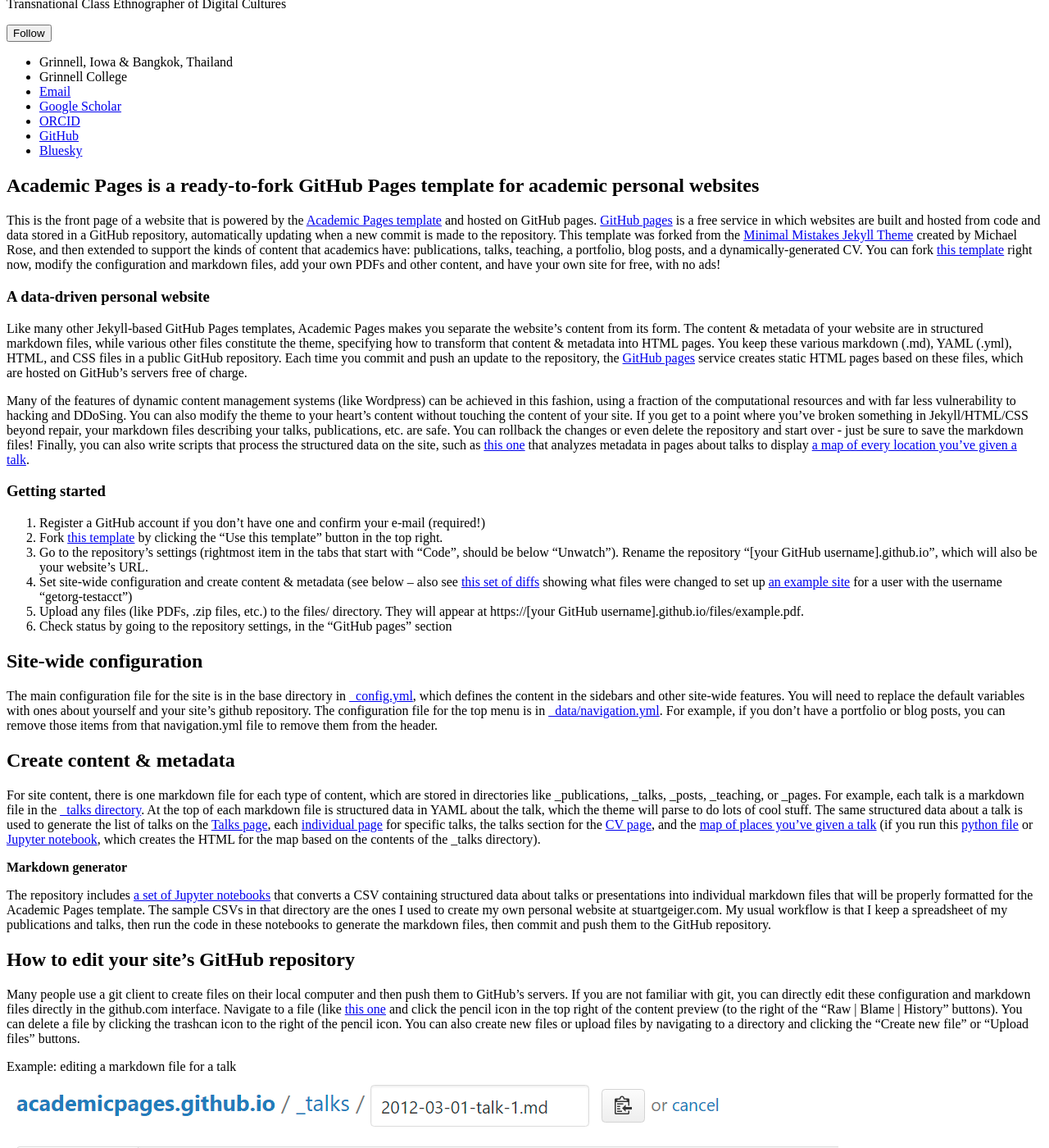
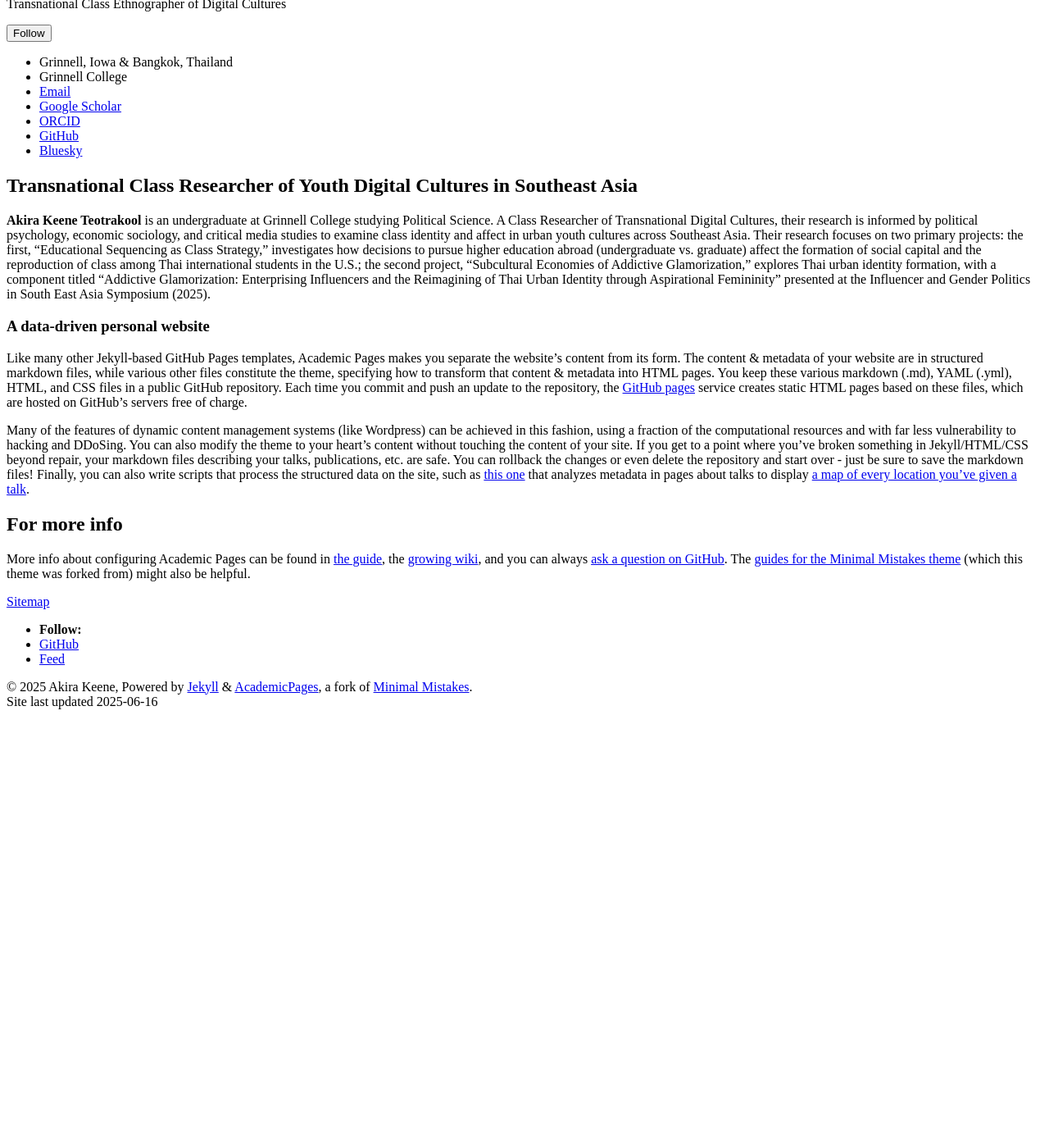
Before and after one commit to akirakeene/testportfolio, a Jekyll site: the page built from _pages/about.md, in a window 1280 px wide and 1400 px high, scrolled down 531 px. Shown: the whole window at 82% size. Built offline with Jekyll 4.4.1, drawn with Linux system fonts in a browser that asks for light colours; a script bundle is joined from its source files by our own code; library files that are not in the unit come from our copies; after the commit the page ends 1536 px from its top, so only the background shows below that.

Commit message:
Update about.md

```diff
--- a/_pages/about.md
+++ b/_pages/about.md
@@ -1,13 +1,12 @@
 ---
 permalink: /
-title: "Academic Pages is a ready-to-fork GitHub Pages template for academic personal websites"
+title: "Transnational Class Researcher of Youth Digital Cultures in Southeast Asia"
 author_profile: true
-redirect_from:
+redirect_from: https://akirakeene.github.io/testportfolio/
   - /about/
   - /about.html
 ---
-
-This is the front page of a website that is powered by the [Academic Pages template](https://github.com/academicpages/academicpages.github.io) and hosted on GitHub pages. [GitHub pages](https://pages.github.com) is a free service in which websites are built and hosted from code and data stored in a GitHub repository, automatically updating when a new commit is made to the repository. This template was forked from the [Minimal Mistakes Jekyll Theme](https://mmistakes.github.io/minimal-mistakes/) created by Michael Rose, and then extended to support the kinds of content that academics have: publications, talks, teaching, a portfolio, blog posts, and a dynamically-generated CV. You can fork [this template](https://github.com/academicpages/academicpages.github.io) right now, modify the configuration and markdown files, add your own PDFs and other content, and have your own site for free, with no ads!
+**Akira Keene Teotrakool** is an undergraduate at Grinnell College studying Political Science. A Class Researcher of Transnational Digital Cultures, their research is informed by political psychology, economic sociology, and critical media studies to examine class identity and affect in urban youth cultures across Southeast Asia. Their research focuses on two primary projects: the first, "Educational Sequencing as Class Strategy," investigates how decisions to pursue higher education abroad (undergraduate vs. graduate) affect the formation of social capital and the reproduction of class among Thai international students in the U.S.; the second project, "Subcultural Economies of Addictive Glamorization," explores Thai urban identity formation, with a component titled "Addictive Glamorization: Enterprising Influencers and the Reimagining of Thai Urban Identity through Aspirational Femininity" presented at the Influencer and Gender Politics in South East Asia Symposium (2025).
 
 A data-driven personal website
 ======
@@ -15,34 +14,6 @@ Like many other Jekyll-based GitHub Pages templates, Academic Pages makes you se
 
 Many of the features of dynamic content management systems (like Wordpress) can be achieved in this fashion, using a fraction of the computational resources and with far less vulnerability to hacking and DDoSing. You can also modify the theme to your heart's content without touching the content of your site. If you get to a point where you've broken something in Jekyll/HTML/CSS beyond repair, your markdown files describing your talks, publications, etc. are safe. You can rollback the changes or even delete the repository and start over - just be sure to save the markdown files! Finally, you can also write scripts that process the structured data on the site, such as [this one](https://github.com/academicpages/academicpages.github.io/blob/master/talkmap.ipynb) that analyzes metadata in pages about talks to display [a map of every location you've given a talk](https://academicpages.github.io/talkmap.html).
 
-Getting started
-======
-1. Register a GitHub account if you don't have one and confirm your e-mail (required!)
-1. Fork [this template](https://github.com/academicpages/academicpages.github.io) by clicking the "Use this template" button in the top right.
-1. Go to the repository's settings (rightmost item in the tabs that start with "Code", should be below "Unwatch"). Rename the repository "[your GitHub username].github.io", which will also be your website's URL.
-1. Set site-wide configuration and create content & metadata (see below -- also see [this set of diffs](http://archive.is/3TPas) showing what files were changed to set up [an example site](https://getorg-testacct.github.io) for a user with the username "getorg-testacct")
-1. Upload any files (like PDFs, .zip files, etc.) to the files/ directory. They will appear at https://[your GitHub username].github.io/files/example.pdf.
-1. Check status by going to the repository settings, in the "GitHub pages" section
-
-Site-wide configuration
-------
-The main configuration file for the site is in the base directory in [_config.yml](https://github.com/academicpages/academicpages.github.io/blob/master/_config.yml), which defines the content in the sidebars and other site-wide features. You will need to replace the default variables with ones about yourself and your site's github repository. The configuration file for the top menu is in [_data/navigation.yml](https://github.com/academicpages/academicpages.github.io/blob/master/_data/navigation.yml). For example, if you don't have a portfolio or blog posts, you can remove those items from that navigation.yml file to remove them from the header.
-
-Create content & metadata
-------
-For site content, there is one markdown file for each type of content, which are stored in directories like _publications, _talks, _posts, _teaching, or _pages. For example, each talk is a markdown file in the [_talks directory](https://github.com/academicpages/academicpages.github.io/tree/master/_talks). At the top of each markdown file is structured data in YAML about the talk, which the theme will parse to do lots of cool stuff. The same structured data about a talk is used to generate the list of talks on the [Talks page](https://academicpages.github.io/talks), each [individual page](https://academicpages.github.io/talks/2012-03-01-talk-1) for specific talks, the talks section for the [CV page](https://academicpages.github.io/cv), and the [map of places you've given a talk](https://academicpages.github.io/talkmap.html) (if you run this [python file](https://github.com/academicpages/academicpages.github.io/blob/master/talkmap.py) or [Jupyter notebook](https://github.com/academicpages/academicpages.github.io/blob/master/talkmap.ipynb), which creates the HTML for the map based on the contents of the _talks directory).
-
-**Markdown generator**
-
-The repository includes [a set of Jupyter notebooks](https://github.com/academicpages/academicpages.github.io/tree/master/markdown_generator
-) that converts a CSV containing structured data about talks or presentations into individual markdown files that will be properly formatted for the Academic Pages template. The sample CSVs in that directory are the ones I used to create my own personal website at stuartgeiger.com. My usual workflow is that I keep a spreadsheet of my publications and talks, then run the code in these notebooks to generate the markdown files, then commit and push them to the GitHub repository.
-
-How to edit your site's GitHub repository
-------
-Many people use a git client to create files on their local computer and then push them to GitHub's servers. If you are not familiar with git, you can directly edit these configuration and markdown files directly in the github.com interface. Navigate to a file (like [this one](https://github.com/academicpages/academicpages.github.io/blob/master/_talks/2012-03-01-talk-1.md) and click the pencil icon in the top right of the content preview (to the right of the "Raw | Blame | History" buttons). You can delete a file by clicking the trashcan icon to the right of the pencil icon. You can also create new files or upload files by navigating to a directory and clicking the "Create new file" or "Upload files" buttons.
-
-Example: editing a markdown file for a talk
-![Editing a markdown file for a talk](/images/editing-talk.png)
 
 For more info
 ------
```
